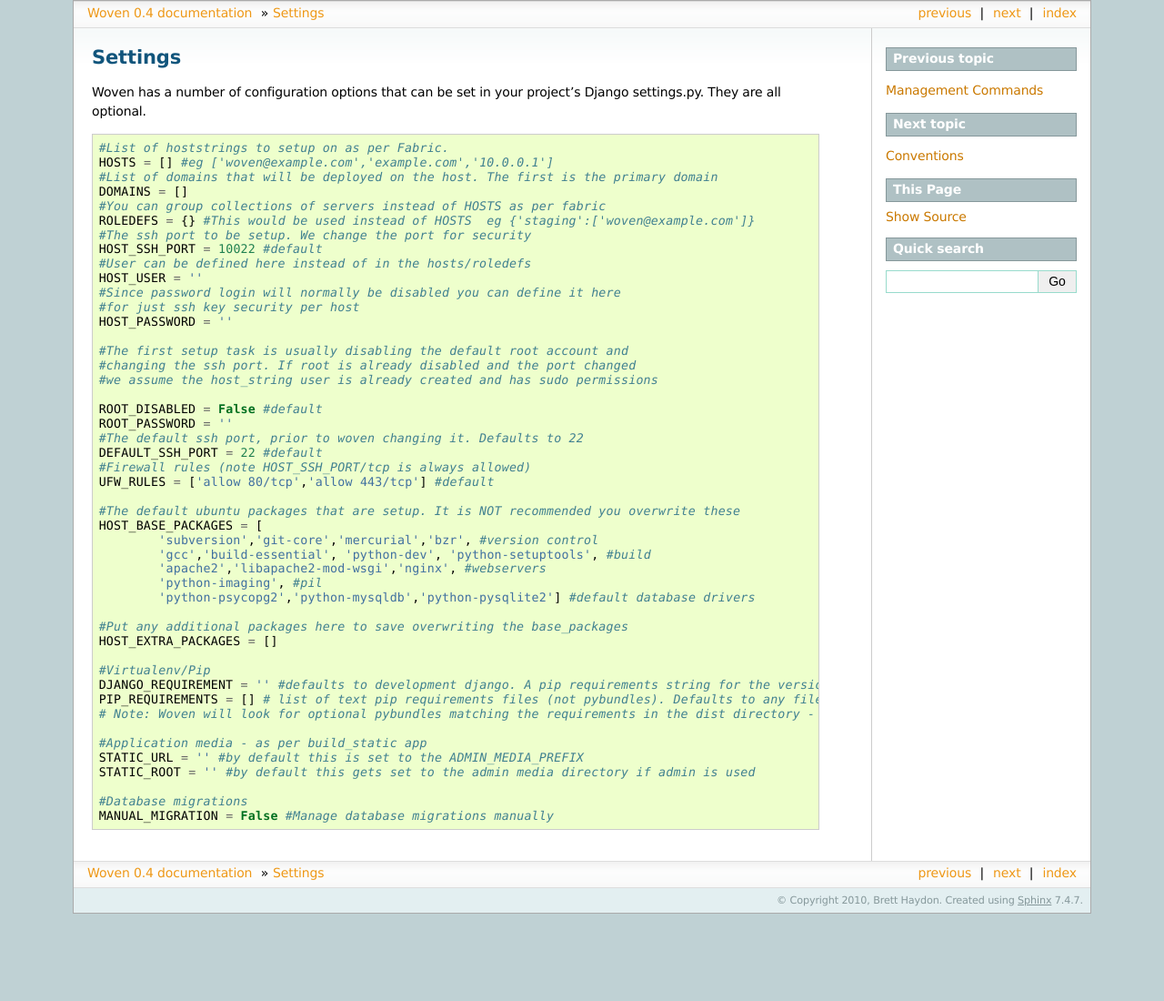
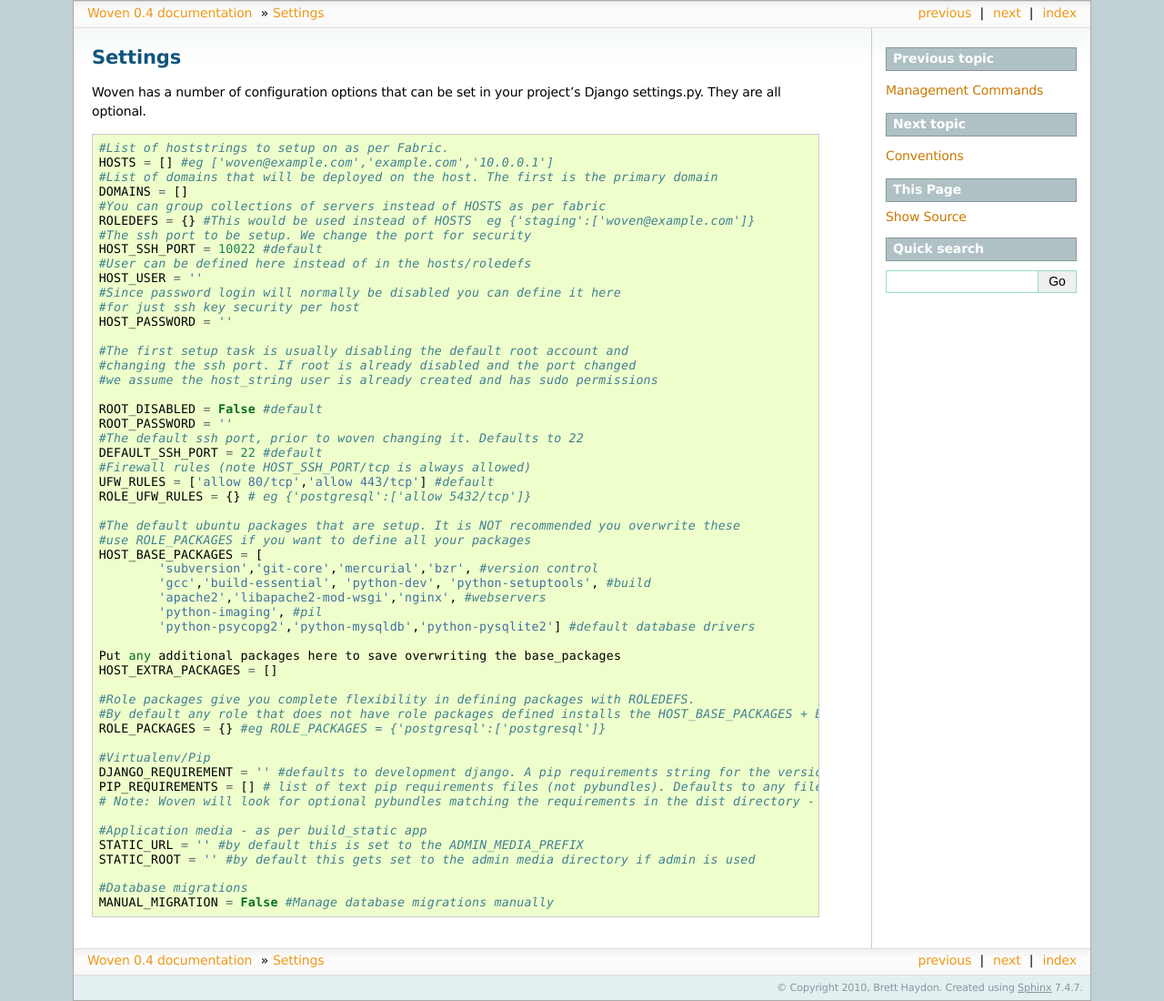
Before and after one commit to bretth/woven, a Sphinx documentation site: the page built from docs/settings.rst, in a window 1280 px wide. Shown: the whole page at 91% size. Built offline with Sphinx 7.4.7, drawn with Linux system fonts in a browser that asks for light colours; before the commit the page ends 1004 px from its top, so only the background shows below that.

Commit message:
updated docs for ROLEDEFS, ROLE_PACKAGES and ROLE_UFW_RULES

```diff
--- a/docs/commands.rst
+++ b/docs/commands.rst
@@ -14,7 +14,9 @@ You would then use the role in place of the hoststring e.g. ``python manage.py d
 setupnode
 ---------
 
-Setup baseline Ubuntu server[s] ready for deployment
+Setup Ubuntu host[s]. By default this will just setup a baseline host for django deployment but it can be used to setup other types of host such as postgresql nodes and varnish.
+
+By defining ROLEDEFS in your settings you define packages for those hosts in the ROLE_PACKAGES settings. For example to setup a postgresql server you might define a role ROLEDEFS = {'database':['woven@host.example.com']}, then set ROLE_PACKAGES = {'database':['postgresql']}, and finally set the firewall to ROLE_UFW_RULES = {'database':['allow tcp/5432']}. Finally configuration can be set in the project TEMPLATES_DIR woven/etc subdirectory.
 
 Basic Usage::
 
--- a/docs/settings.rst
+++ b/docs/settings.rst
@@ -31,8 +31,10 @@ Django settings.py. They are all optional.
     DEFAULT_SSH_PORT = 22 #default
     #Firewall rules (note HOST_SSH_PORT/tcp is always allowed)
     UFW_RULES = ['allow 80/tcp','allow 443/tcp'] #default
+    ROLE_UFW_RULES = {} # eg {'postgresql':['allow 5432/tcp']}
 
     #The default ubuntu packages that are setup. It is NOT recommended you overwrite these
+    #use ROLE_PACKAGES if you want to define all your packages
     HOST_BASE_PACKAGES = [
             'subversion','git-core','mercurial','bzr', #version control
             'gcc','build-essential', 'python-dev', 'python-setuptools', #build
@@ -40,8 +42,12 @@ Django settings.py. They are all optional.
             'python-imaging', #pil
             'python-psycopg2','python-mysqldb','python-pysqlite2'] #default database drivers
 
-    #Put any additional packages here to save overwriting the base_packages
+    Put any additional packages here to save overwriting the base_packages
     HOST_EXTRA_PACKAGES = []
+
+    #Role packages give you complete flexibility in defining packages with ROLEDEFS.
+    #By default any role that does not have role packages defined installs the HOST_BASE_PACKAGES + EXTRA_PACKAGES instead
+    ROLE_PACKAGES = {} #eg ROLE_PACKAGES = {'postgresql':['postgresql']}
 
     #Virtualenv/Pip
     DJANGO_REQUIREMENT = '' #defaults to development django. A pip requirements string for the version of Django to install
```
Also changed, not shown: other parts of docs/commands.rst (+1 -1 lines).
